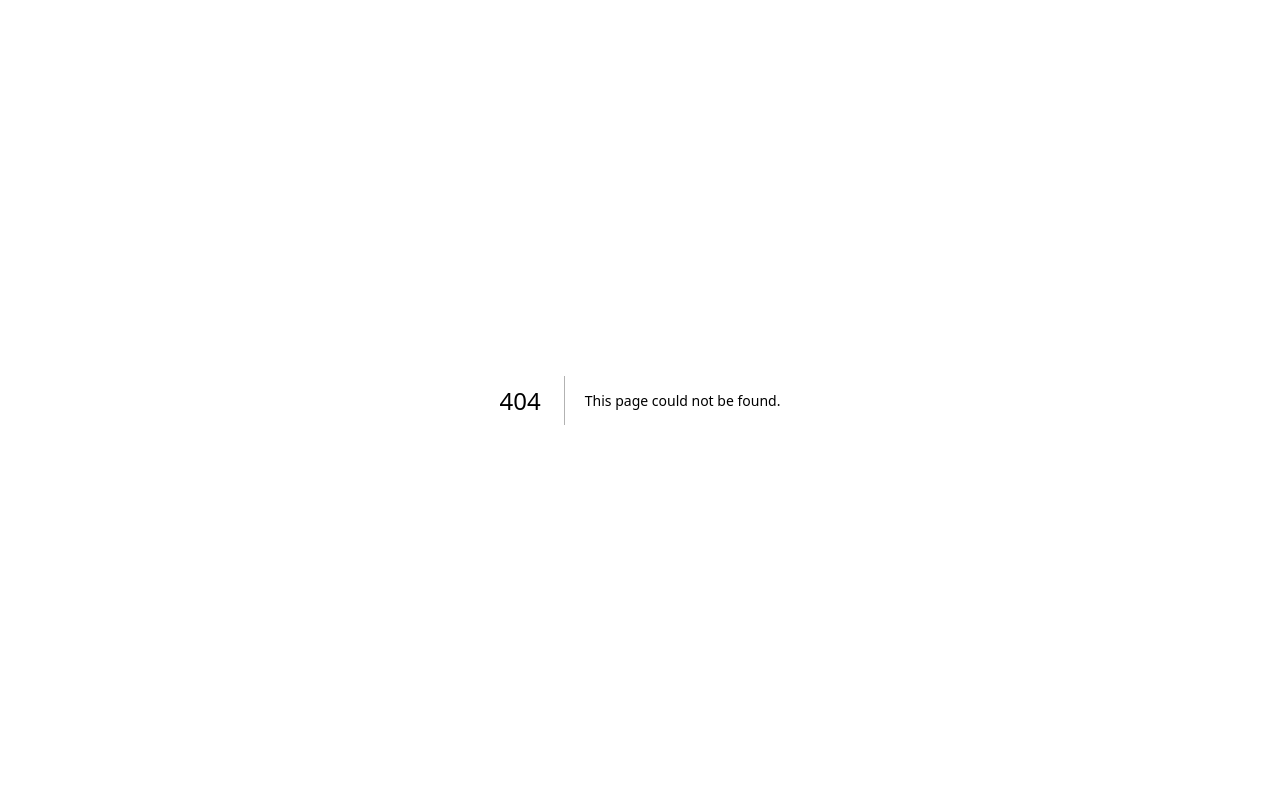
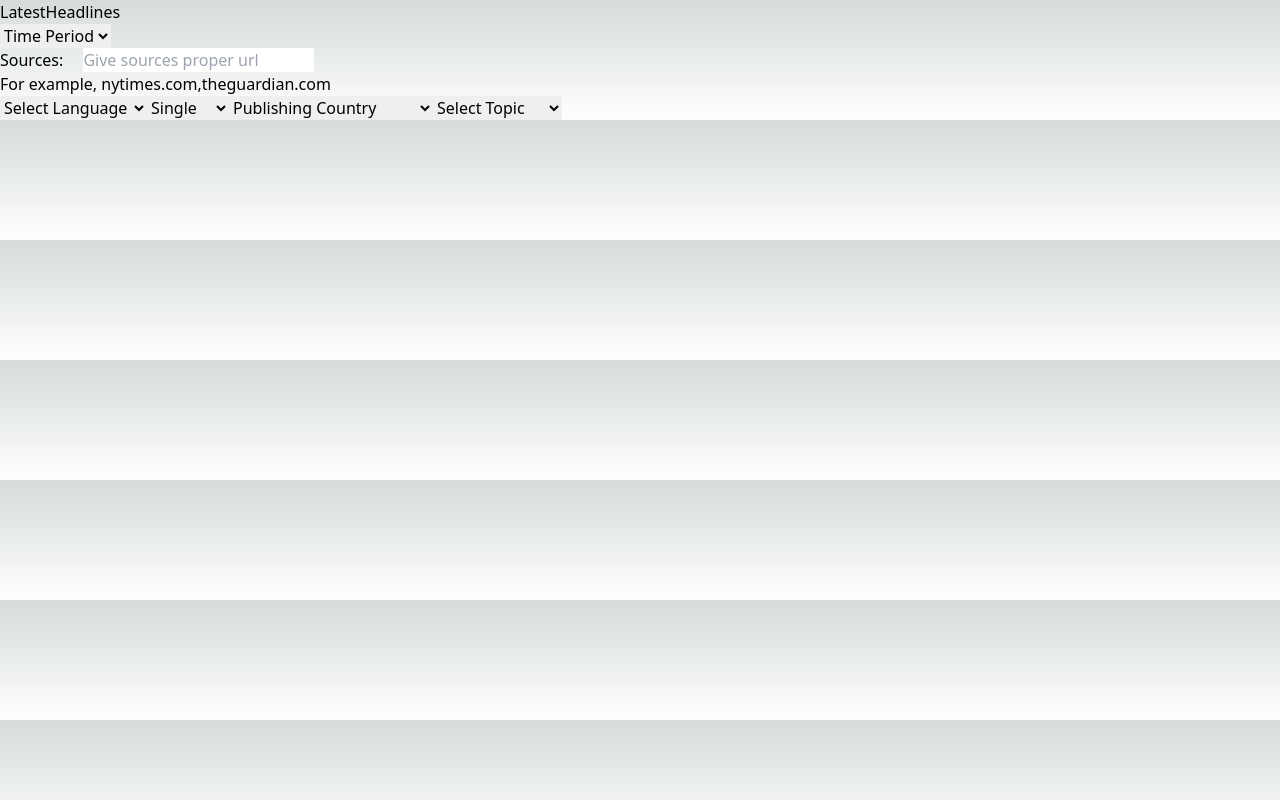
Before and after one commit to bappyasif/just-news, a Next.js app: page /headlines in a window 1280 px wide. Before the commit this address had no page. Built offline with nearby package versions, Linux system fonts and the light colour scheme.

Commit message:
added ui, refactored codes
* added a new route ui and its visual functionlaities
* refactored JustUi into a reusable ui component so that other routes pages can use it as well
* added a new file in data folder for renderable ui items

```diff
--- a/src/components/shared/index.jsx
+++ b/src/components/shared/index.jsx
@@ -1,11 +1,13 @@
 import languageCodes from "@/data/languageCodes.json"
 import countryCodes from "@/data/countryCodes.json"
+import { useState } from "react"
+import { types } from "@/data"
 
-export const RenderAllAvailableLanguages = () => {
+export const RenderAllAvailableLanguages = ({ handleChange }) => {
     const renderList = () => languageCodes?.map(item => <RenderListItem key={item.name} item={item} />)
 
     return (
-        <select>
+        <select onChange={e => handleChange(e, "languages")}>
             <option value="-1">Select Language</option>
             {renderList()}
         </select>
@@ -33,20 +35,34 @@ export const RenderAllPublishingCountries = ({ handleCountries }) => {
 
 export const ChooseIfMultipleCountries = ({ handleChange }) => {
     const choices = ["Single", "Multiple"];
-    // const renderChoices = () => choices?.map(opt => <option key={opt} value={opt}>{opt}</option>)
 
     return <RenderList items={choices} defaultText={"Choose isMultiple"} listName={"isMultiple"} handleChange={handleChange} />
 }
 
 export const MultipleCountriesHandleInputs = ({ handleChanges }) => {
+    const handleValues = evt => {
+        handleChanges(evt, "countries")
+    }
+
     return (
         <div className="relative">
-            <input
-                type="text"
-                onChange={e => handleChanges(e, "countries")}
-            />
+            <UserInput handleValueChanges={handleValues} labelText={"Countries "} placeholderText={"Type In Country Codes"} />
             <ShowValidCountryCodesAsExample />
         </div>
+    )
+}
+
+export const UserInput = ({ handleValueChanges, labelText, placeholderText }) => {
+    return (
+        <label>
+            {labelText}
+            <input
+                className="ml-4"
+                type="text"
+                onChange={handleValueChanges}
+                placeholder={placeholderText}
+            />
+        </label>
     )
 }
 
@@ -56,14 +72,13 @@ const ShowValidCountryCodesAsExample = () => {
     )
 }
 
-export const ShowTopics = ({handleTopics}) => {
+export const ShowTopics = ({ handleTopics }) => {
     const list = ['tech', 'news', 'business', 'science', 'finance', 'food', 'politics', 'economics', 'travel', 'entertainment', 'music', 'sport', 'world']
-    // const renderList = () => list.map(name => <option key={name} value={name}>{name}</option>)
 
     return <RenderList handleChange={handleTopics} items={list} defaultText={"Select Topic"} listName={"topics"} />
 }
 
-const RenderList = ({items, defaultText, listName, handleChange}) => {
+const RenderList = ({ items, defaultText, listName, handleChange }) => {
     const renderList = () => items.map(name => <option key={name} value={name}>{name}</option>)
 
     return (
@@ -73,3 +88,76 @@ const RenderList = ({items, defaultText, listName, handleChange}) => {
         </select>
     )
 }
+
+const AdvancedNewsQueryExamples = () => {
+    const [whichType, setWhichType] = useState("")
+
+    const handleTypes = (evt) => {
+        const elem = evt.target.value
+        const foundItem = types.find(item => item.name === elem)
+
+        setWhichType(foundItem)
+    }
+
+    const renderList = () => types.map(item => <option key={item.name} value={item.name}>{item.name}</option>)
+
+    return (
+        <div>
+            <select onChange={e => handleTypes(e)}>
+                <option value="-1">Query Examples</option>
+                {renderList()}
+            </select>
+            <p>{whichType?.text}</p>
+        </div>
+    )
+}
+
+export const GetUserSearchQuery = () => {
+    return (
+        <div className="flex items-baseline">
+            <AdvancedNewsQueryExamples />
+            <UserInput
+                labelText={"Search Term"}
+                placeholderText={"Enter Your Search Term"}
+            />
+        </div>
+    )
+}
+
+export const ChooseNewsTimePeriod = ({ handleTime }) => {
+    const periods = ["30d", "7d", "24h", "1h"];
+
+    return <RenderList handleChange={handleTime} items={periods} defaultText={"Time Period"} listName={"time"} />
+}
+
+export const GetNewsSourcesInput = ({handleSources}) => {
+    const handleChange = evt => handleSources(evt, "sources")
+    return (
+        <div>
+            <UserInput
+                labelText={"Sources: "}
+                placeholderText={"Give sources proper url"}
+                handleValueChanges={handleChange}
+            />
+            <p>For example, nytimes.com,theguardian.com</p>
+        </div>
+    )
+}
+
+export const ReUseableJustUi = ({ handleEntries }) => {
+    const [multiple, setMultiple] = useState("Single")
+    const handleIfMultiples = evt => setMultiple(evt.target.value)
+
+    return (
+        <section>
+            <RenderAllAvailableLanguages handleChange={handleEntries} />
+            <ChooseIfMultipleCountries handleChange={handleIfMultiples} />
+            {
+                multiple === "Multiple"
+                    ? <MultipleCountriesHandleInputs handleChanges={handleEntries} />
+                    : <RenderAllPublishingCountries handleCountries={handleEntries} />
+            }
+            <ShowTopics handleTopics={handleEntries} />
+        </section>
+    )
+}
--- /dev/null
+++ b/src/data/index.js
@@ -0,0 +1,22 @@
+export const types = [
+    {
+        name: "AND",
+        text: "q=Microsoft AND Tesla, q=Microsoft && Tesla"
+    },
+    {
+        name: "OR",
+        text: "q=Apple OR Microsoft, q=Apple || Microsoft"
+    },
+    {
+        name: "GROUPING",
+        text: "q=(Apple AND Cook) OR (Microsoft AND Gates), q=(Apple && Cook) || (Microsoft && Gates)"
+    },
+    {
+        name: "MUST HAVE",
+        text: "q=+Elon"
+    },
+    {
+        name: "MUST NOT",
+        text: "q=-Grimes"
+    }
+]
--- /dev/null
+++ b/src/pages/headlines/index.js
@@ -0,0 +1,27 @@
+import { ChooseNewsTimePeriod, GetNewsSourcesInput, GetUserSearchQuery, ReUseableJustUi } from '@/components/shared'
+import React, { useState } from 'react'
+
+const LatestHeadlines = () => {
+  const [entries, setEntries] = useState({});
+  const handleEntries = (evt, elem) => setEntries(prev => ({ ...prev, [elem]: evt.target.value }))
+  console.log(entries, "!!")
+  return (
+    <main>
+      <div>LatestHeadlines</div>
+      <RelatedUi handleEntries={handleEntries} />
+    </main>
+  )
+}
+
+const RelatedUi = ({handleEntries}) => {
+  return (
+    <section>
+      {/* <GetUserSearchQuery /> */}
+      <ChooseNewsTimePeriod handleTime={handleEntries} />
+      <GetNewsSourcesInput handleSources={handleEntries} />
+      <ReUseableJustUi handleEntries={handleEntries} />
+    </section>
+  )
+}
+
+export default LatestHeadlines
--- a/src/pages/sources/index.js
+++ b/src/pages/sources/index.js
@@ -1,5 +1,5 @@
 import { SelectLanguage } from '@/components/forSources'
-import { ChooseIfMultipleCountries, MultipleCountriesHandleInputs, RenderAllAvailableLanguages, RenderAllPublishingCountries, ShowTopics } from '@/components/shared'
+import { ChooseIfMultipleCountries, MultipleCountriesHandleInputs, ReUseableJustUi, RenderAllAvailableLanguages, RenderAllPublishingCountries, ShowTopics } from '@/components/shared'
 import React, { useState } from 'react'
 
 const NewsSources = () => {
@@ -10,27 +10,27 @@ const NewsSources = () => {
         <main>
             <div>NewsSources</div>
             {/* <SelectLanguage /> */}
-            <JustUi handleEntries={handleEntries} />
+            <ReUseableJustUi handleEntries={handleEntries} />
     </main>
     )
 }
 
-const JustUi = ({handleEntries}) => {
-    const [multiple, setMultiple] = useState("Single")
-    const handleIfMultiples = evt => setMultiple(evt.target.value)
+// const JustUi = ({handleEntries}) => {
+//     const [multiple, setMultiple] = useState("Single")
+//     const handleIfMultiples = evt => setMultiple(evt.target.value)
 
-    return (
-        <section>
-            <RenderAllAvailableLanguages />
-            <ChooseIfMultipleCountries handleChange={handleIfMultiples} />
-            {
-                multiple === "Multiple"
-                ? <MultipleCountriesHandleInputs handleChanges={handleEntries} />
-                : <RenderAllPublishingCountries handleCountries={handleEntries} />
-            }
-            <ShowTopics handleTopics={handleEntries} />
-        </section>
-    )
-}
+//     return (
+//         <section>
+//             <RenderAllAvailableLanguages />
+//             <ChooseIfMultipleCountries handleChange={handleIfMultiples} />
+//             {
+//                 multiple === "Multiple"
+//                 ? <MultipleCountriesHandleInputs handleChanges={handleEntries} />
+//                 : <RenderAllPublishingCountries handleCountries={handleEntries} />
+//             }
+//             <ShowTopics handleTopics={handleEntries} />
+//         </section>
+//     )
+// }
 
 export default NewsSources
```
